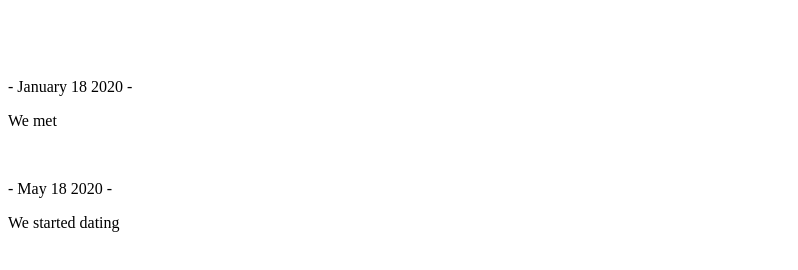
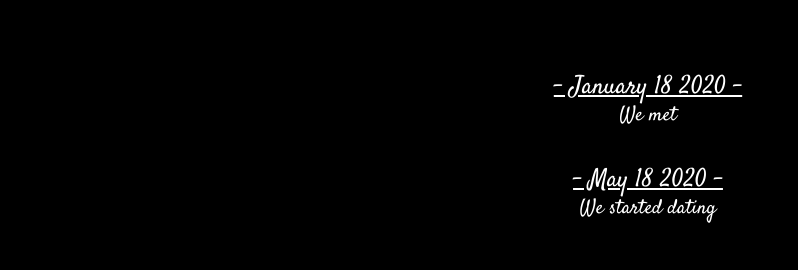
Before and after one commit to BootLegAidan/Anniversary, a plain HTML site: page index.html in a window 1280 px wide. Shown: the whole page, without its empty margins (0-798 px from the left). Drawn offline with Linux system fonts and the light colour scheme.

Commit message:
Update index.html

```diff
--- a/index.html
+++ b/index.html
@@ -12,5 +12,5 @@
  <p class="date">- May 18 2020 -</p>
  <p class="event">We started dating</p>
 </div>
-<script src="Main.js"/>
+<script src="Main.js"></script>
 <link rel="stylesheet" type="text/css" href="Main.css"/>
```
